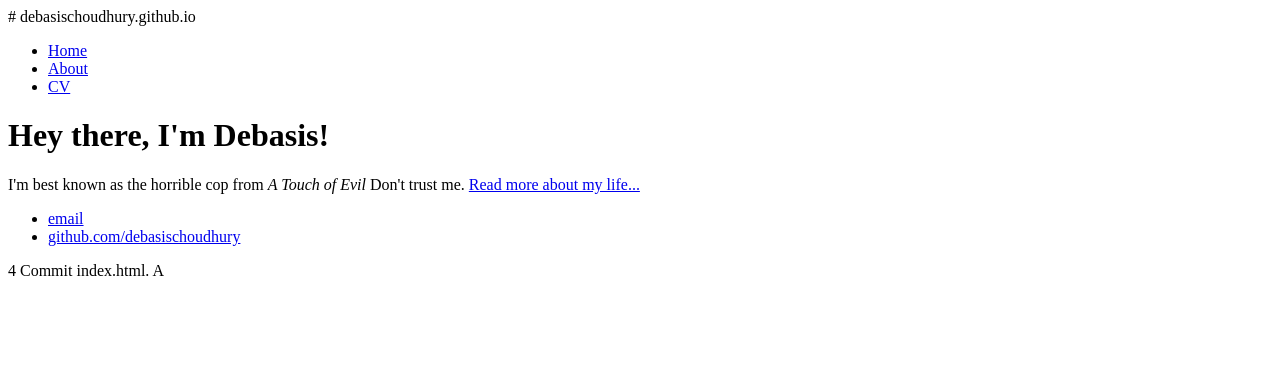
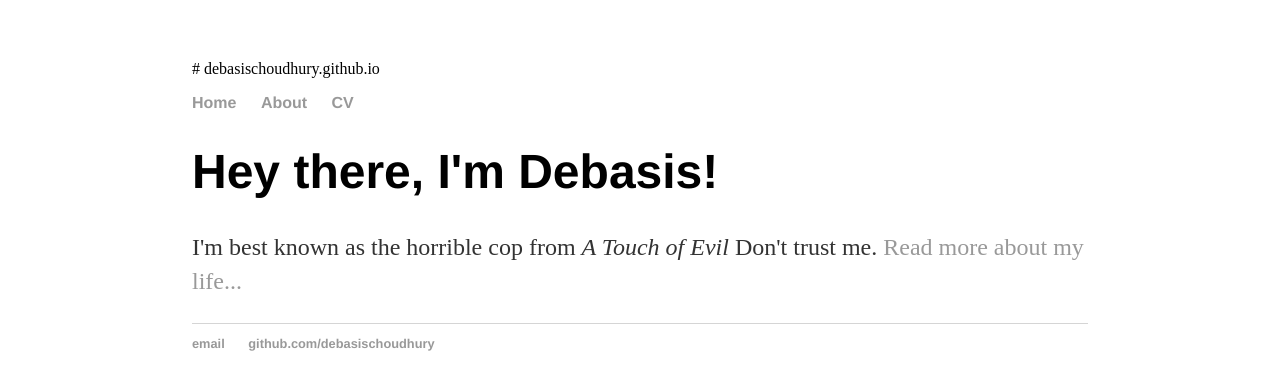
Before and after one commit to debasischoudhury/debasischoudhury.github.io, a plain HTML site: page index.html in a window 1280 px wide. Drawn offline with Linux system fonts and the light colour scheme; files that its build step writes are made by us from their sources.

Commit message:
Update index.html

```diff
--- a/index.html
+++ b/index.html
@@ -2,6 +2,8 @@
 <html>
 	<head>
 		<title>Debasis Choudhury</title>
+		<!-- link to main stylesheet -->
+		<link rel="stylesheet" type="text/css" href="/css/main.css">
 	</head>
 	<body>
 		<nav>
@@ -25,4 +27,3 @@
 		</footer>
 	</body>
 </html>
-4 Commit index.html. A
```
